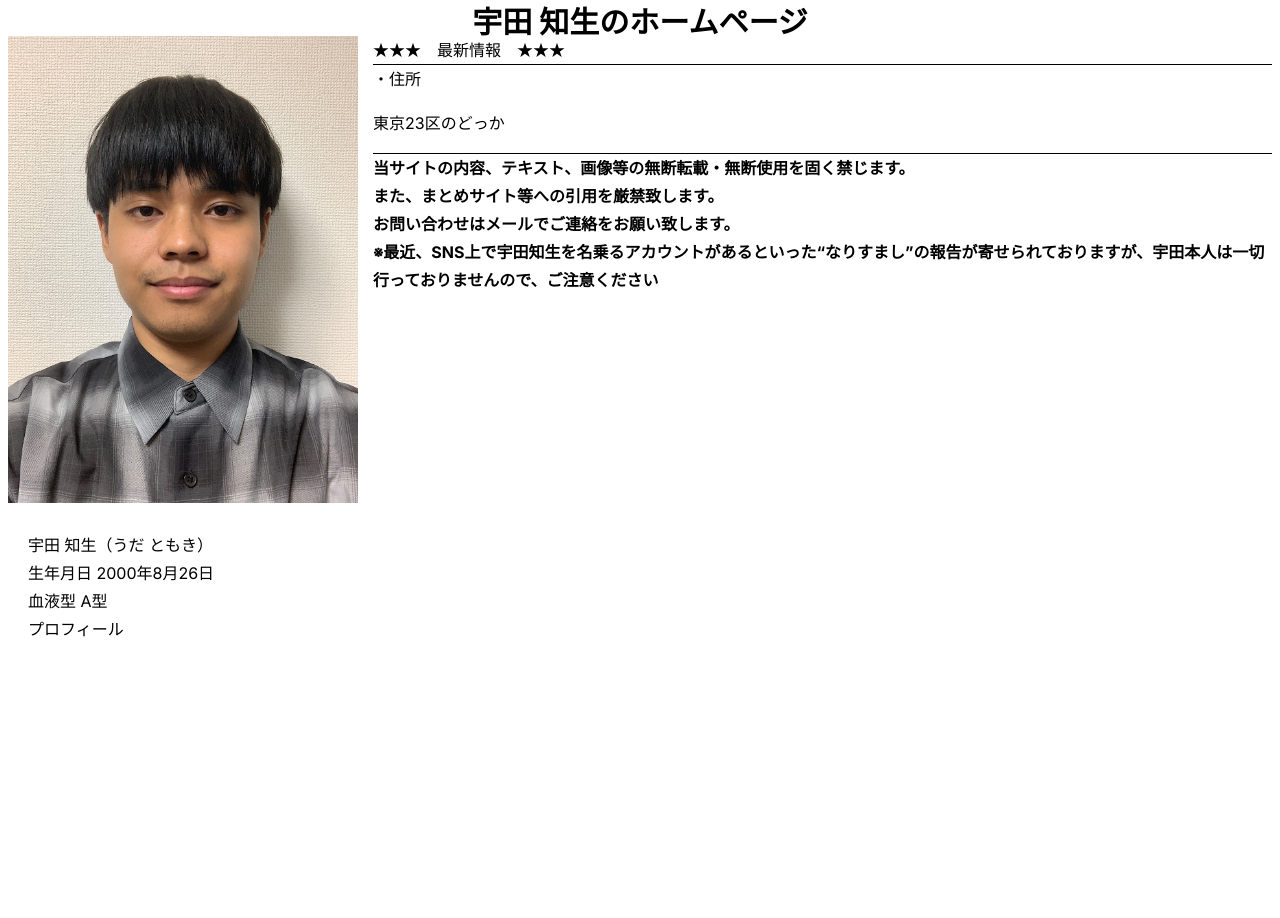
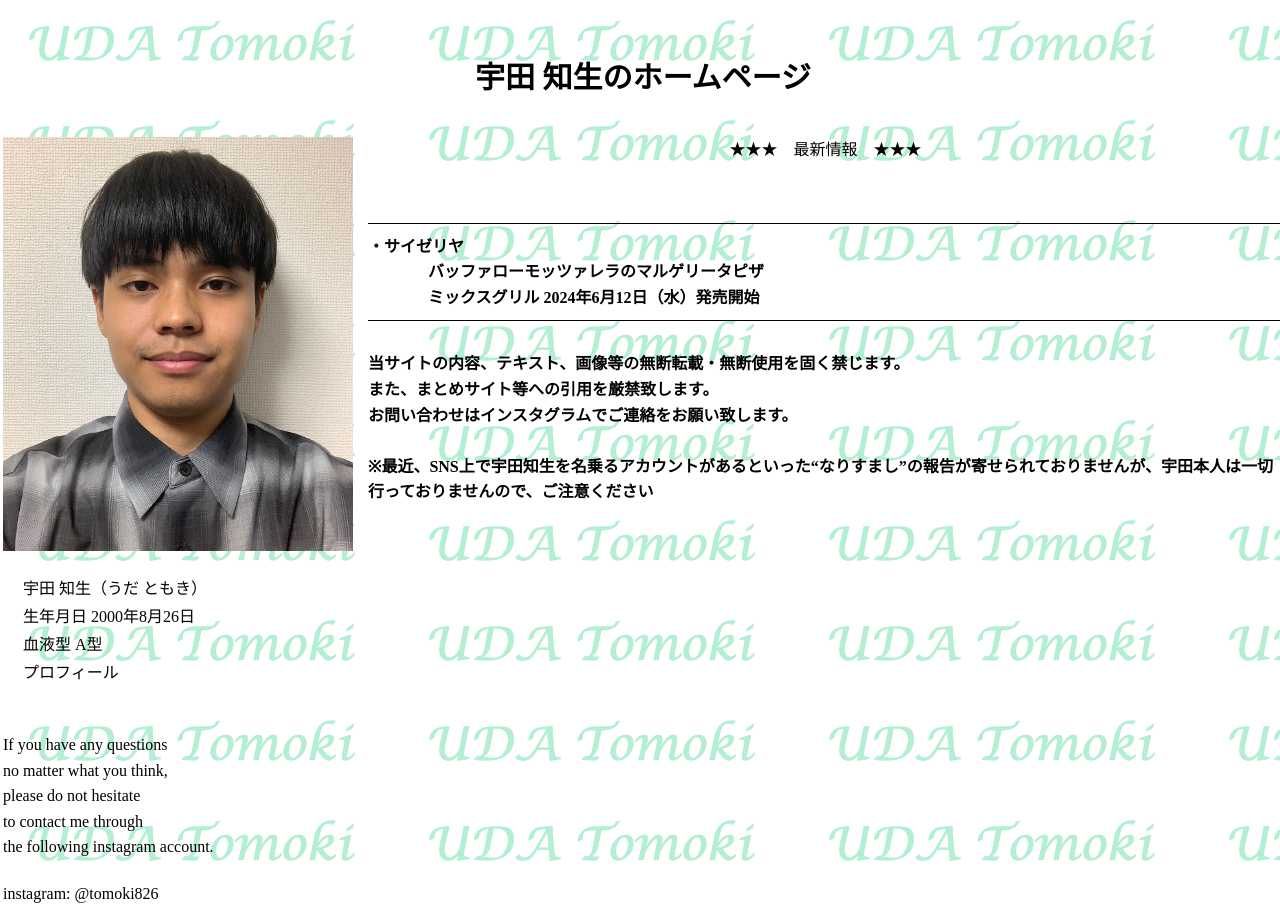
Before and after one commit to uda-tomoki-lvgs/next-website, a Next.js app: page / in a window 1280 px wide. Shown: the top 918 px of the page. Before the commit the page ends 800 px from the top, so only its background shows below. Built offline with nearby package versions, Linux system fonts and the light colour scheme.

Commit message:
トップページほぼ完成

```diff
--- a/src/app/HorizontalLine.tsx
+++ b/src/app/HorizontalLine.tsx
@@ -9,6 +9,7 @@
     width: "100%",
     height: "1px",
     backgroundColor: "#000000",
+    margin: "10px 0"
   } as CSSProperties;
 
   return <div style={props.style ? props.style : defaultStyle}></div>;
--- /dev/null
+++ b/src/app/backgroundImage.tsx
@@ -0,0 +1,15 @@
+
+import { CSSProperties } from "react";
+import toppage from "../../public/toppage.png";
+
+const BackgroundImage = () => {
+    return {
+        backgroundImage: `url(${toppage.src})`,
+        zIndex: "-1",
+        position: "absolute",
+        width: "100vw",
+        height: "100vh",
+    } as CSSProperties;
+}
+
+export default BackgroundImage
--- a/src/app/globals.css
+++ b/src/app/globals.css
@@ -1,23 +1,55 @@
-.top-page {
-  line-height: 175%;
+body {
+  font-family: "Hiragino Kaku Gothic ProN";
+  margin: 3px;
 }
 
 .site-title {
   font-size: 30px;
   font-weight: bold;
   text-align: center;
+  margin-top: 50px;
+  margin-bottom: 40px;
+}
+
+.latest-info-title {
+  text-align: center;
+  margin-bottom: 60px;
+}
+
+.latest-info {
+  font-weight: bold;
 }
 
 .self-photo {
   width: 350px;
+  height: 414px;
+  object-fit: cover;
 }
 
 .left-info {
   margin-right: 15px;
 }
 
+.right-info {
+  line-height: 160%;
+}
+
 .self-index {
+  line-height: 175%;
   padding: 20px;
+}
+
+.contact-message {
+  margin: 25px 0;
+  line-height: 160%;
+}
+
+.contact-info {
+  margin: 5px 0;
+}
+.contact-address {
+  line-height: 160%;
+  margin-top: 30px;
 }
 
 .flex-info {
@@ -26,6 +58,11 @@
 
 .attention-info {
   font-weight: bold;
+  margin-top: 30px;
+}
+
+span {
+  margin-left: 60px;
 }
 
 /*
--- a/src/app/layout.tsx
+++ b/src/app/layout.tsx
@@ -1,12 +1,10 @@
 import type { Metadata } from "next";
-import { Inter } from "next/font/google";
+import BackgroundImage from "./backgroundImage";
 import "./globals.css";
-
-const inter = Inter({ subsets: ["latin"] });
 
 export const metadata: Metadata = {
   title: "宇田知生のホームページ",
-  description: "Generated by create next app",
+  description: "宇田知生って誰なの？",
 };
 
 export default function RootLayout({
@@ -16,7 +14,7 @@
 }>) {
   return (
     <html lang="jp">
-      <body className={inter.className}>{children}</body>
+      <body style={BackgroundImage()}>{children}</body>
     </html>
   );
 }
--- a/src/app/page.tsx
+++ b/src/app/page.tsx
@@ -5,37 +5,53 @@
   return (
     <main>
       <div></div>
-      <div className="top-page">
+      <div className="top-page main-page">
         <div className="site-title">宇田 知生のホームページ</div>
         <div className="flex-info">
           <div className="left-info">
             <img className="self-photo" src="/IMG_6220.jpeg" />
             <div className="self-index">
               宇田 知生（うだ ともき）
-              <br />
+              <br/>
               生年月日 2000年8月26日
-              <br />
+              <br/>
               血液型 A型
-              <br />
+              <br/>
               プロフィール
+            </div>
+            <div className="contact-message">
+              If you have any questions<br/>
+              no matter what you think,<br/>
+              please do not hesitate<br/>
+              to contact me through<br/>
+              the following instagram account.<br/>
+            </div>
+            <div className="contact-info">instagram: @tomoki826</div>
+            <div className="contact-address">
+              大学時代の住所:<br/>
+              466-0802<br/>
+              愛知県名古屋市神山町1-3<br/>
+              ビラ三秀神村305号<br/>
+              TEL（警視庁）: +81-3-3581-0141
             </div>
           </div>
           <div className="right-info">
             <div className="latest-info-title">★★★　最新情報　★★★</div>
             <HorizontalLine />
             <div className="latest-info">
-              <span>・住所</span>
-              <p>東京23区のどっか</p>
+              ・サイゼリヤ<br/>
+              <span>バッファローモッツァレラのマルゲリータピザ</span><br/>
+              <span>ミックスグリル 2024年6月12日（水）発売開始</span>
             </div>
-            <HorizontalLine />
+            <HorizontalLine/>
             <div className="attention-info">
               当サイトの内容、テキスト、画像等の無断転載・無断使用を固く禁じます。
-              <br />
+              <br/>
               また、まとめサイト等への引用を厳禁致します。
-              <br />
-              お問い合わせはメールでご連絡をお願い致します。
-              <br />
-              ※最近、SNS上で宇田知生を名乗るアカウントがあるといった“なりすまし”の報告が寄せられておりますが、宇田本人は一切行っておりませんので、ご注意ください
+              <br/>
+              お問い合わせはインスタグラムでご連絡をお願い致します。
+              <br/><br/>
+              ※最近、SNS上で宇田知生を名乗るアカウントがあるといった“なりすまし”の報告が寄せられておりませんが、宇田本人は一切行っておりませんので、ご注意ください
             </div>
           </div>
         </div>
```
Also changed, not shown: public/toppage.png (added).
